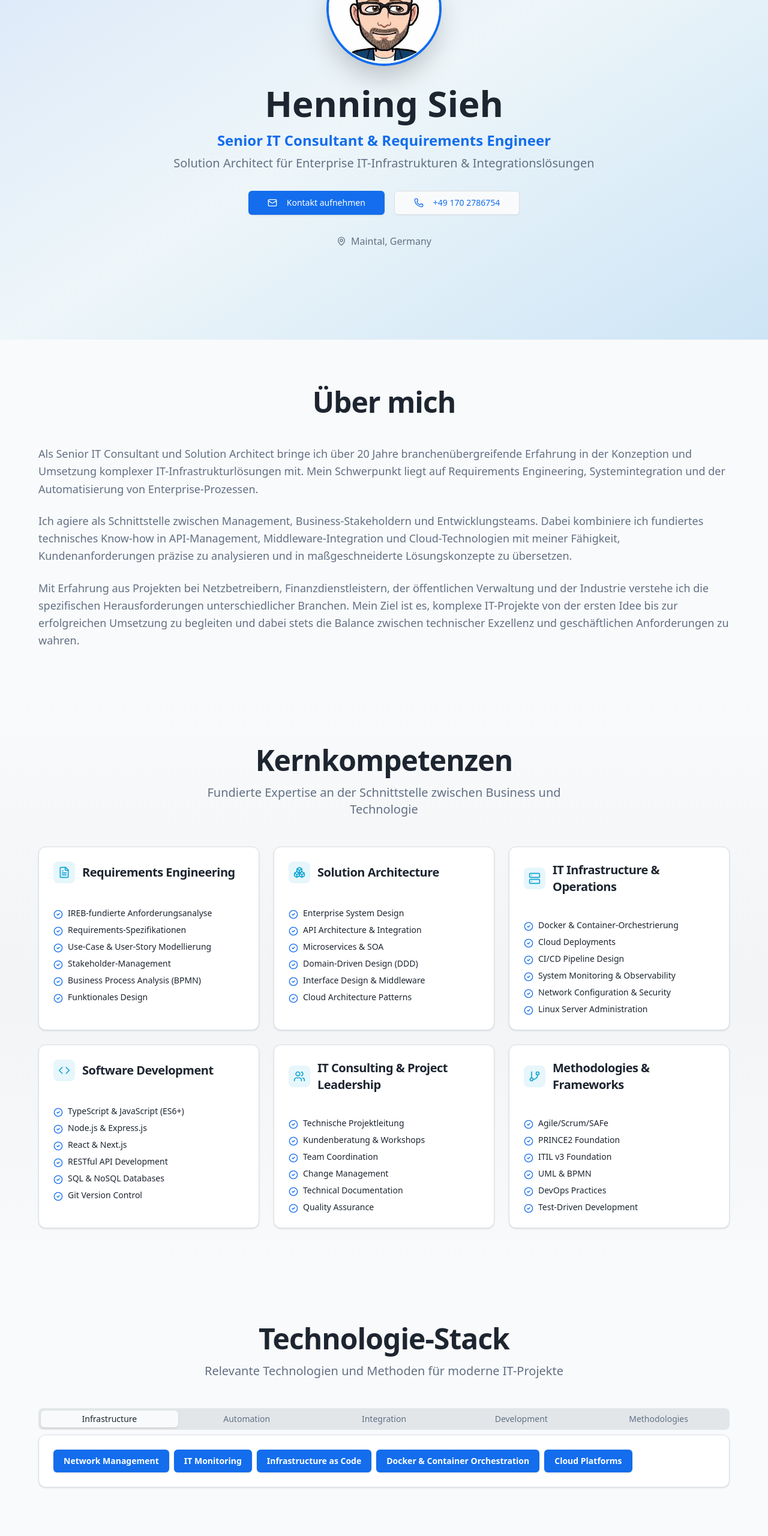
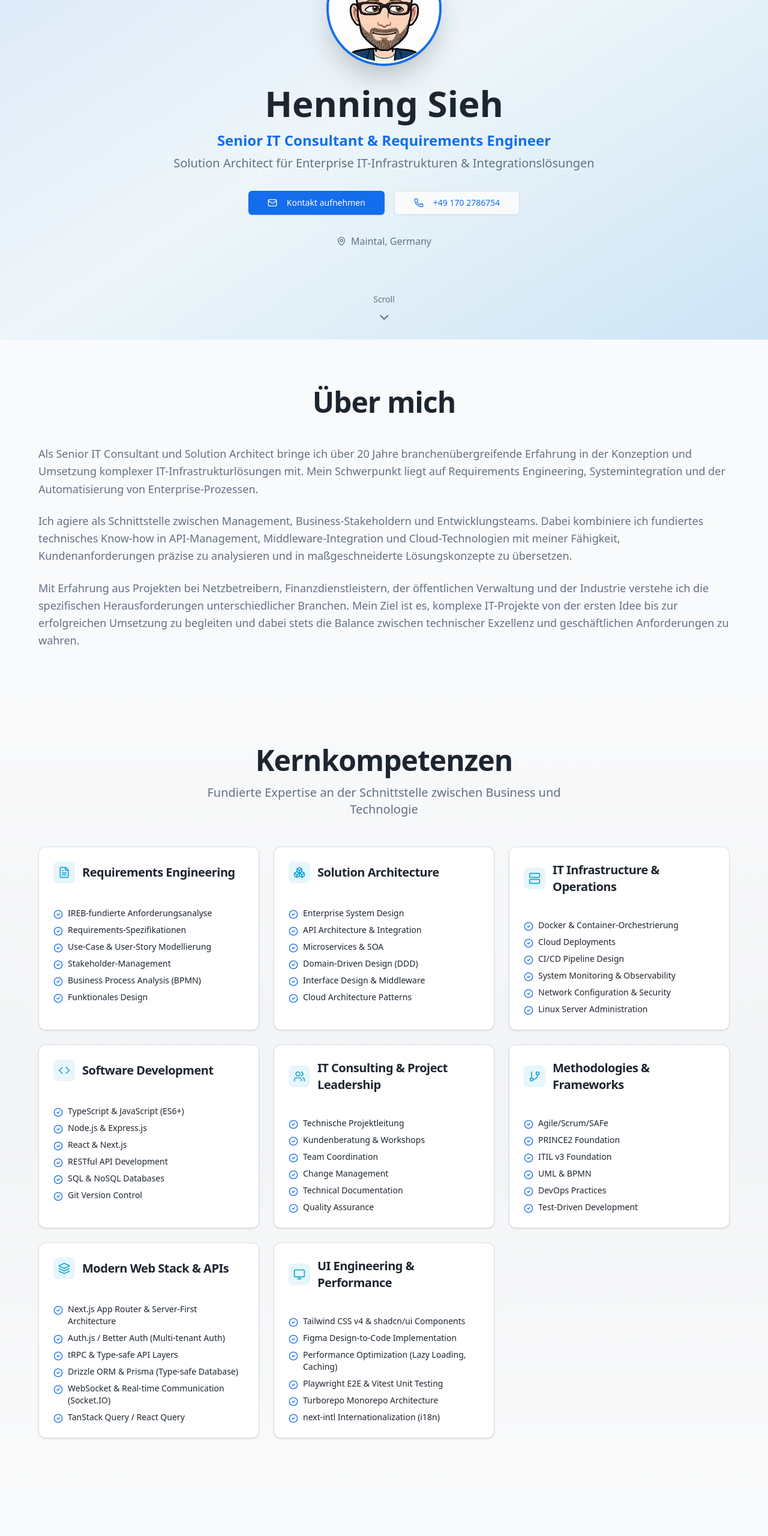
Before and after one commit to henningsieh/henningsieh.de, a Next.js app: page / in a window 1280 px wide. Shown: the part 234-2794 px from the top of the page at 60% size. Built offline with nearby package versions, Linux system fonts and the light colour scheme.

Commit message:
feat: enhance Portfolio component with scroll-to-top functionality and new UI indicators

```diff
--- a/src/components/Portfolio.tsx
+++ b/src/components/Portfolio.tsx
@@ -1,9 +1,9 @@
 "use client"
 
-import { motion } from "framer-motion"
-import { ArrowRight, CheckCircle2, ExternalLink, Mail, MapPin, Phone } from "lucide-react"
+import { AnimatePresence, motion } from "framer-motion"
+import { ArrowRight, ArrowUp, CheckCircle2, ChevronDown, ExternalLink, Mail, MapPin, Phone } from "lucide-react"
 import Link from "next/link"
-import { useState } from "react"
+import { useEffect, useState } from "react"
 
 import { Avatar, AvatarFallback, AvatarImage } from "@/components/ui/avatar"
 import { Badge } from "@/components/ui/badge"
@@ -29,6 +29,35 @@ const staggerContainer = {
 
 export default function PortfolioOneSheet() {
   const [showAllExperience, setShowAllExperience] = useState(false)
+  const [showBackToTop, setShowBackToTop] = useState(false)
+
+  useEffect(() => {
+    let ticking = false
+
+    const handleScroll = () => {
+      if (!ticking) {
+        window.requestAnimationFrame(() => {
+          const scrollY = window.scrollY
+          // Hysteresis: show at 100px, hide only when back at 50px
+          setShowBackToTop((prev) => {
+            if (prev && scrollY < 50) return false
+            if (!prev && scrollY > 100) return true
+            return prev
+          })
+          ticking = false
+        })
+        ticking = true
+      }
+    }
+
+    window.addEventListener("scroll", handleScroll, { passive: true })
+    handleScroll() // Check initial scroll position
+    return () => window.removeEventListener("scroll", handleScroll)
+  }, [])
+
+  const scrollToTop = () => {
+    window.scrollTo({ top: 0, behavior: "smooth" })
+  }
 
   return (
     <div className="min-h-screen">
@@ -87,6 +116,24 @@ export default function PortfolioOneSheet() {
             </motion.div>
           </motion.div>
         </div>
+
+        {/* Scroll Down Indicator */}
+        <motion.div
+          initial={{ opacity: 0 }}
+          animate={{ opacity: 1 }}
+          transition={{ delay: 1, duration: 0.5 }}
+          className="absolute bottom-8 left-1/2 z-10 -translate-x-1/2"
+        >
+          <motion.div
+            animate={{ y: [0, 8, 0] }}
+            transition={{ duration: 1.5, repeat: Infinity, ease: "easeInOut" }}
+            className="flex cursor-pointer flex-col items-center gap-2 text-muted-foreground transition-colors hover:text-primary"
+            onClick={() => document.getElementById("about")?.scrollIntoView({ behavior: "smooth" })}
+          >
+            <span className="text-sm font-medium">Scroll</span>
+            <ChevronDown className="h-6 w-6" />
+          </motion.div>
+        </motion.div>
       </section>
 
       {/* About Section */}
@@ -385,6 +432,15 @@ export default function PortfolioOneSheet() {
           </motion.div>
         </div>
       </section>
+
+      {/* Back to Top Button */}
+      <button
+        onClick={scrollToTop}
+        className={`fixed bottom-8 right-8 z-50 flex h-12 w-12 items-center justify-center rounded-full bg-primary text-primary-foreground shadow-lg transition-all duration-300 ease-out hover:scale-110 hover:bg-primary/90 hover:shadow-xl focus:outline-none focus:ring-2 focus:ring-primary focus:ring-offset-2 ${showBackToTop ? "translate-y-0 opacity-100" : "pointer-events-none translate-y-4 opacity-0"}`}
+        aria-label="Back to top"
+      >
+        <ArrowUp className="h-5 w-5" />
+      </button>
     </div>
   )
 }
--- a/src/data/index.ts
+++ b/src/data/index.ts
@@ -1,5 +1,5 @@
 // src/data/index.ts:
-import { Boxes, Code, FileText, GitBranch, Server, Users, Workflow } from "lucide-react"
+import { Boxes, Code, FileText, GitBranch, Layers, Monitor, Server, Users, Workflow } from "lucide-react"
 
 import type { SkillCategory } from "@/types"
 
@@ -86,11 +86,11 @@ export const valueProposition = {
 // relevant Technologies
 export const relevantTechnologies = {
   infrastructure: [
+    "Cloud Platforms: Hetzner Cloud, Vercel Infrastructure and CDN",
+    "Docker & Container Orchestration",
+    "S3 / MinIO Object Storage",
     "Network Management",
     "IT Monitoring",
-    "Infrastructure as Code",
-    "Docker & Container Orchestration",
-    "Cloud Platforms",
   ],
   automation: [
     "Workflow Automation",
@@ -108,13 +108,21 @@ export const relevantTechnologies = {
   ],
   development: [
     "TypeScript/JavaScript",
+    "React & Next.js (App Router, Server-side Rendering (SSR))",
     "Node.js & Express",
-    "React & Next.js",
+    "Better Auth, Auth.js (previously NextAuth.js)",
+    "WebSocket (socket.io)",
+    "Drizzle ORM & Prisma",
+    "Type-safe APIs: tRPC, oRPC",
+    "TanStack Query",
+    "Zod Schema Validation",
     "SQL & NoSQL Databases",
     "Git & Version Control",
   ],
   methodologies: [
     "Requirements Engineering (IREB)",
+    "Playwright E2E & Vitest Unit Testing",
+    "Turborepo Monorepo Architecture",
     "Solution Architecture",
     "UML & BPMN Modeling",
     "Agile/Scrum/SAFe",
@@ -302,6 +310,32 @@ export const skillsData: SkillCategory[] = [
       "Test-Driven Development",
     ],
   },
+  {
+    title: "Modern Web Stack & APIs",
+    icon: Layers,
+    color: "primary",
+    skills: [
+      "Next.js App Router & Server-First Architecture",
+      "Auth.js / Better Auth (Multi-tenant Auth)",
+      "tRPC & Type-safe API Layers",
+      "Drizzle ORM & Prisma (Type-safe Database)",
+      "WebSocket & Real-time Communication (Socket.IO)",
+      "TanStack Query / React Query",
+    ],
+  },
+  {
+    title: "UI Engineering & Performance",
+    icon: Monitor,
+    color: "accent",
+    skills: [
+      "Tailwind CSS v4 & shadcn/ui Components",
+      "Figma Design-to-Code Implementation",
+      "Performance Optimization (Lazy Loading, Caching)",
+      "Playwright E2E & Vitest Unit Testing",
+      "Turborepo Monorepo Architecture",
+      "next-intl Internationalization (i18n)",
+    ],
+  },
 ]
 
 const commonKeywords = [
```
